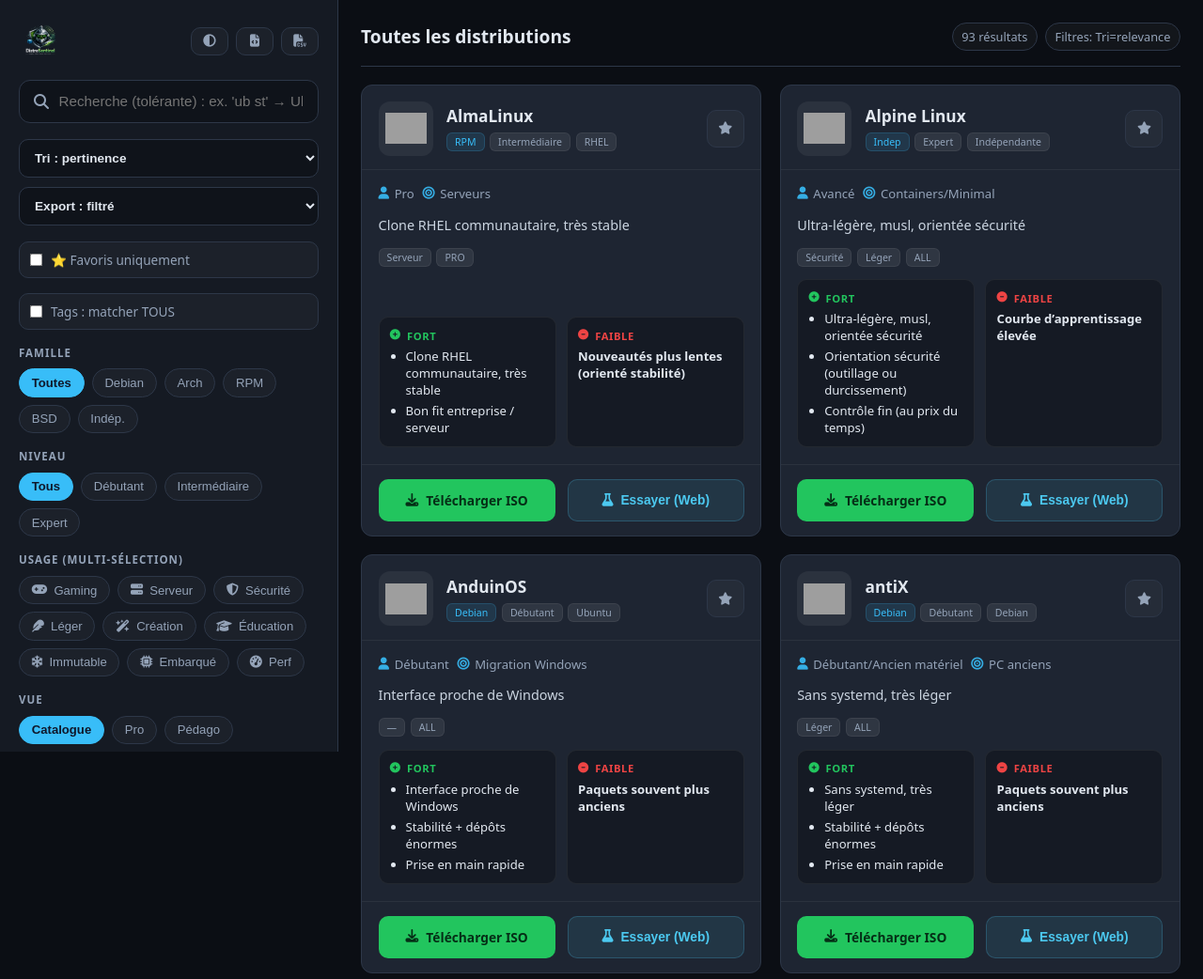
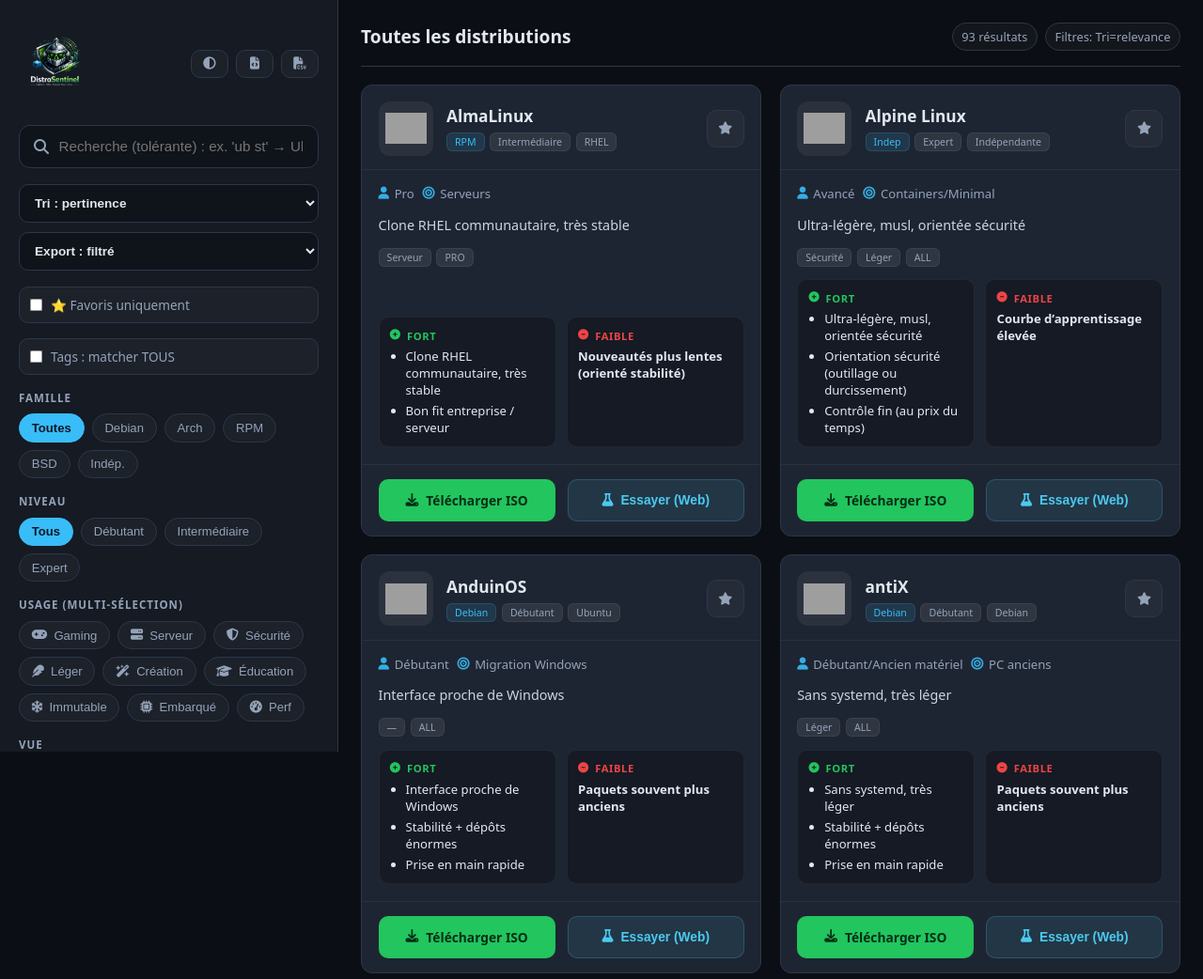
Before and after one commit to neosoda/DistroSentinel, a website built with Vite: page index.html in a window 1280 px wide. Shown: the top 1042 px of the page at 94% size. Built offline with nearby package versions, Linux system fonts and the light colour scheme; grey boxes are pictures that could not be loaded.

Commit message:
UI: Agrandissement du logo pour meilleure visibilite

```diff
--- a/style.css
+++ b/style.css
@@ -74,10 +74,11 @@
       display:flex;
       align-items:center;
       min-width:0;
+      padding: 0.5rem 0;
     }
     .main-logo{
       max-width:100%;
-      height:48px;
+      height:80px;
       object-fit:contain;
     }
     h1{
```
Also changed, not shown: dist/assets/index-CZ_B9KNn.js (renamed from dist/assets/index-CtSaoRvA.js), dist/assets/index-CvekkDtt.css (added), dist/assets/index-DBquNBUz.css (deleted), dist/index.html.
